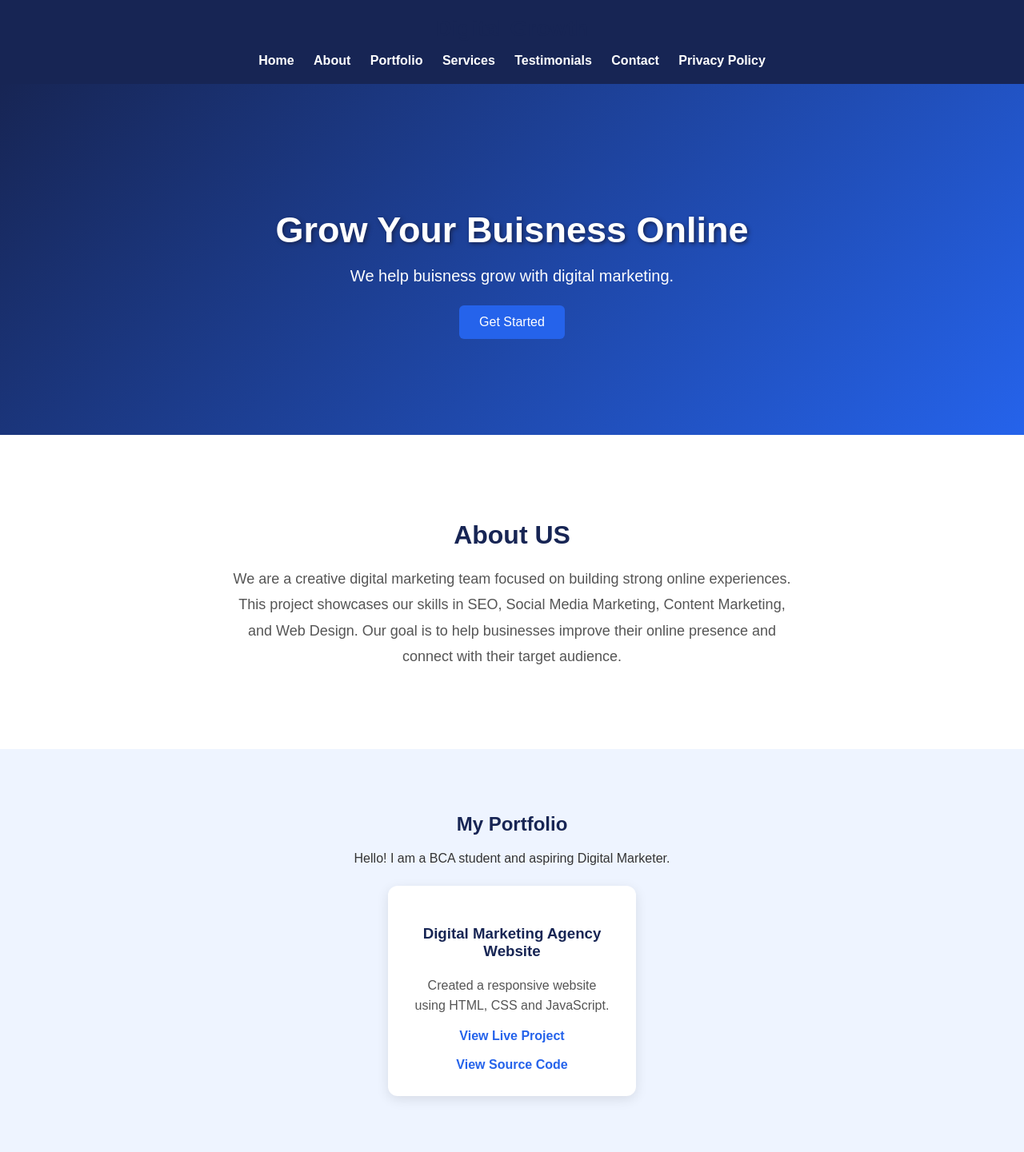
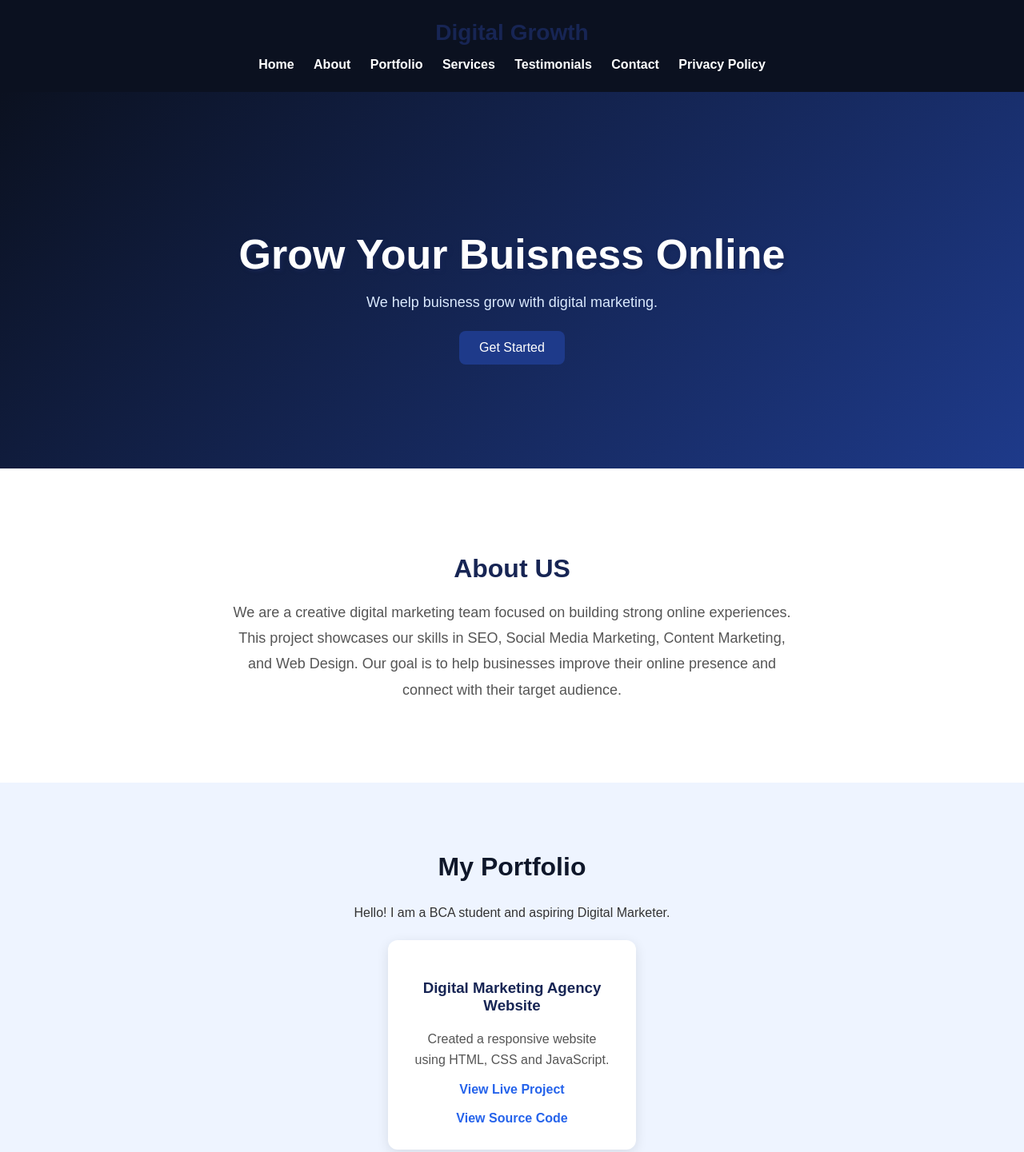
Before and after one commit to Sibina-123/digital-marketing-agency, a plain HTML site: page index.html in a window 1280 px wide. Shown: the top 1441 px of the page at 80% size. Drawn offline with Linux system fonts and the light colour scheme.

Commit message:
Add premium modern navy design styles
Added styles for header, home section, service cards, and buttons.

```diff
--- a/style.css
+++ b/style.css
@@ -582,3 +582,52 @@ display: block;
         grid-template-columns: 1fr;
     }
 }
+/* Premium Modern Navy Design */
+
+header {
+    background: #0b1120;
+    padding: 25px 20px;
+    box-shadow: 0 4px 15px rgba(0,0,0,0.2);
+}
+
+#home {
+    background: linear-gradient(135deg, #0b1120, #1e3a8a);
+    padding: 130px 20px;
+}
+
+#home h1 {
+    font-size: 52px;
+    color: #ffffff;
+}
+
+#home p {
+    color: #dbeafe;
+    font-size: 18px;
+}
+
+section h2 {
+    color: #0f172a;
+    font-size: 32px;
+    margin-bottom: 30px;
+}
+
+.service-card {
+    border-radius: 15px;
+    box-shadow: 0 8px 25px rgba(15,23,42,0.10);
+    transition: transform 0.3s ease;
+}
+
+.service-card:hover {
+    transform: translateY(-8px);
+}
+
+button {
+    background: #1e3a8a;
+    color: white;
+    border-radius: 8px;
+    padding: 12px 25px;
+}
+
+button:hover {
+    background: #4338ca;
+}
```
